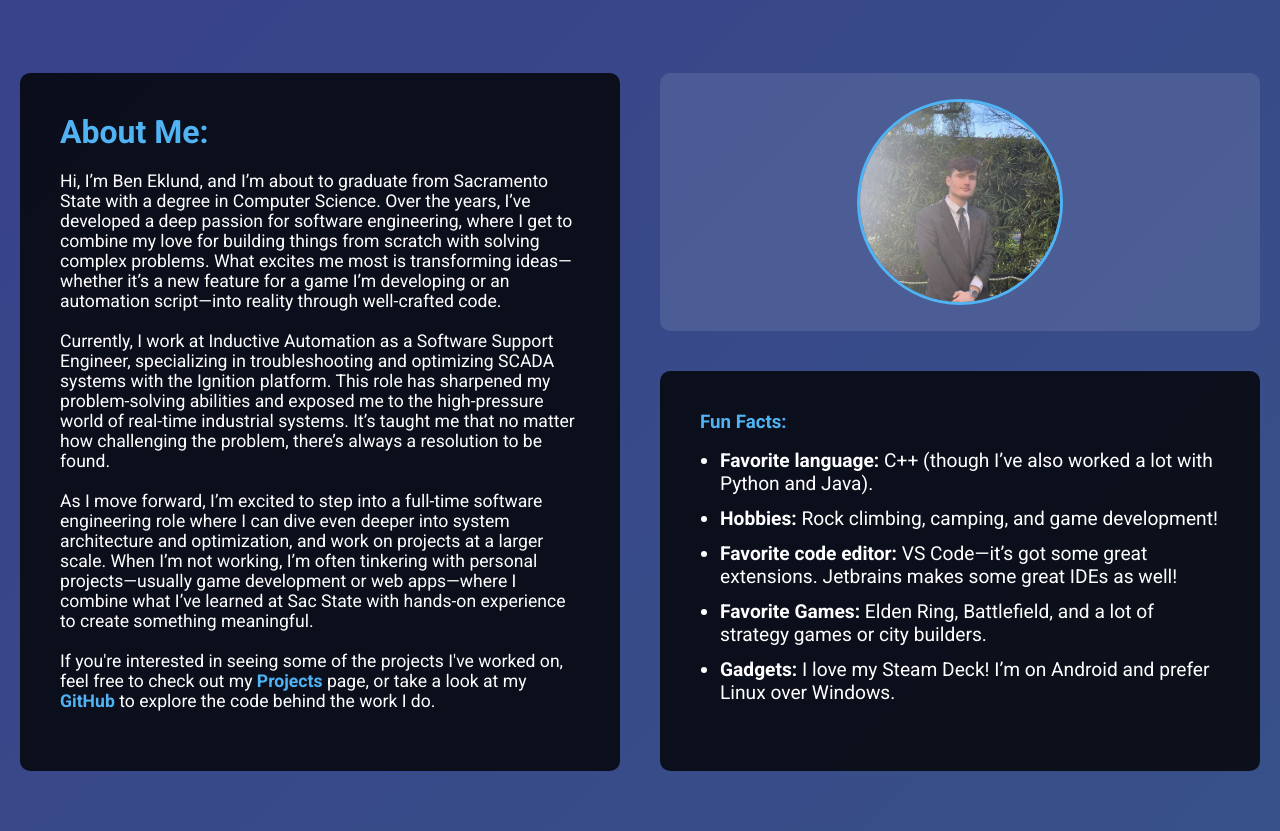
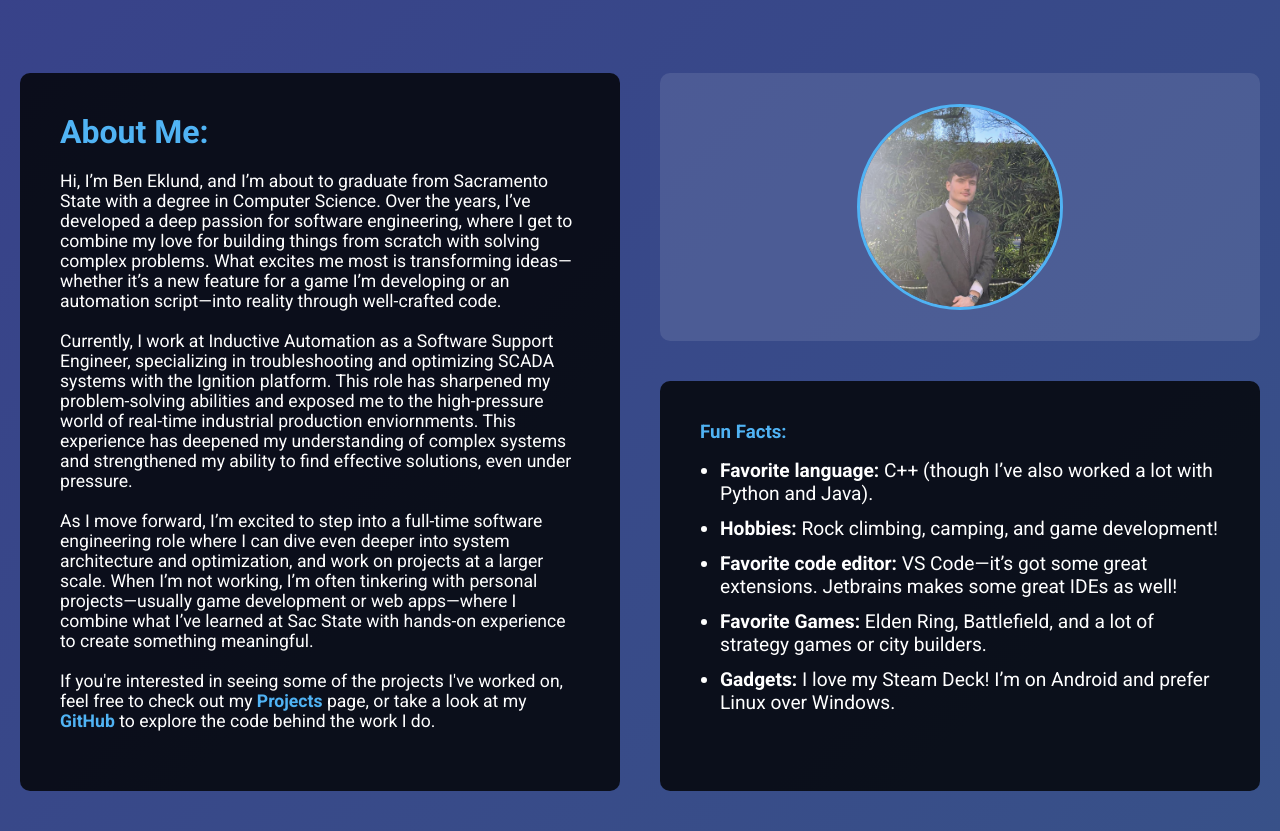
Before and after one commit to BenEklundCS/portfolio-site, a Django app: template portfolio_site/templates/about.html in a window 1280 px wide. Shown: the part 77-908 px from the top of the page. Run offline with Django 3.2, Linux system fonts and the light colour scheme; the template is opened without the code that fills it, so the values that code supplies are empty.

Commit message:
updating wording

```diff
--- a/portfolio_site/templates/about.html
+++ b/portfolio_site/templates/about.html
@@ -19,7 +19,7 @@
         </p>
 
         <p>
-            Currently, I work at Inductive Automation as a Software Support Engineer, specializing in troubleshooting and optimizing SCADA systems with the Ignition platform. This role has sharpened my problem-solving abilities and exposed me to the high-pressure world of real-time industrial systems. It’s taught me that no matter how challenging the problem, there’s always a resolution to be found.
+            Currently, I work at Inductive Automation as a Software Support Engineer, specializing in troubleshooting and optimizing SCADA systems with the Ignition platform. This role has sharpened my problem-solving abilities and exposed me to the high-pressure world of real-time industrial production enviornments. This experience has deepened my understanding of complex systems and strengthened my ability to find effective solutions, even under pressure.
         </p>
 
         <p>
```
